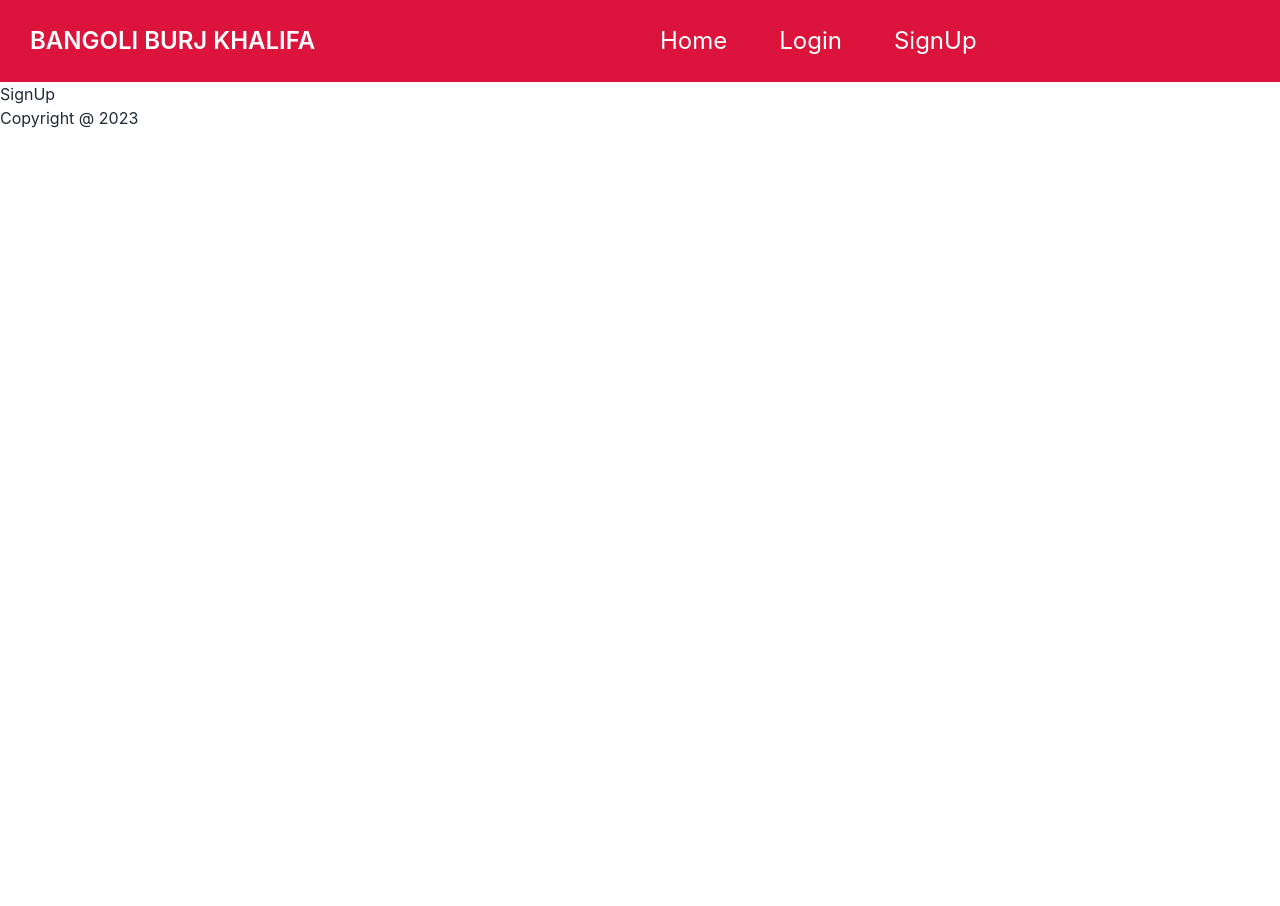
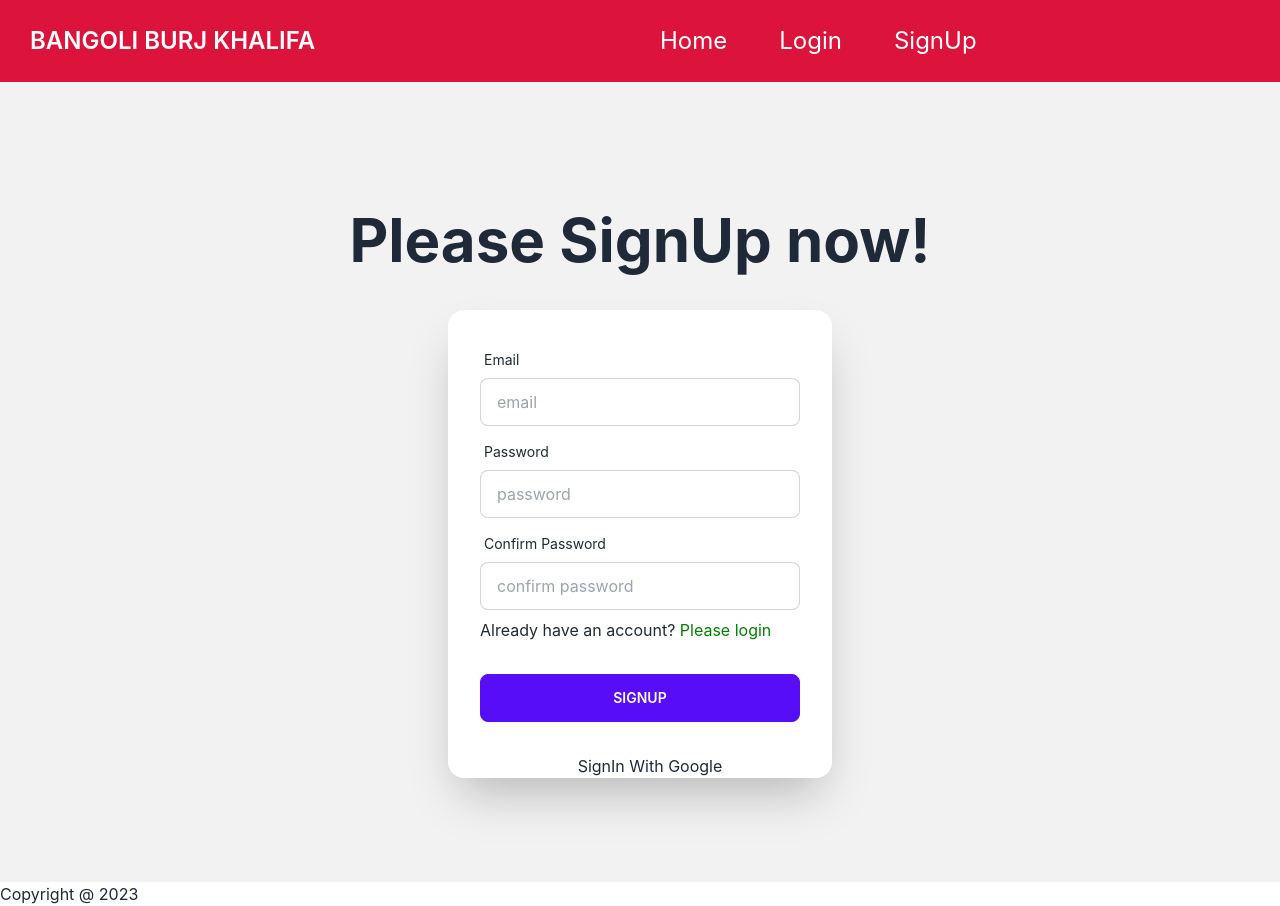
Before and after one commit to sazzadhossain1/-bangoli-burj-khalifa, a React (Create React App) app: page /signUp in a window 1280 px wide. Before the commit the page ends 800 px from the top, so only its background shows below. Built offline with nearby package versions, Linux system fonts and the light colour scheme.

Commit message:
make carousel and create signUp field

```diff
--- /dev/null
+++ b/src/components/Carousel/Carousel.js
@@ -0,0 +1,71 @@
+import React from "react";
+
+const Carousel = () => {
+  return (
+    <div className="carousel w-full">
+      <div id="slide1" className="carousel-item relative w-full">
+        <img
+          src="https://daisyui.com/images/stock/photo-1414694762283-acccc27bca85.jpg"
+          className="w-full"
+          alt=""
+        />
+
+        <div className="absolute flex justify-between transform -translate-y-1/2 left-5 right-5 top-1/2">
+          <a href="#slide4" className="btn btn-circle">
+            ❮
+          </a>
+          <a href="#slide2" className="btn btn-circle">
+            ❯
+          </a>
+        </div>
+      </div>
+      <div id="slide2" className="carousel-item relative w-full">
+        <img
+          src="https://daisyui.com/images/stock/photo-1609621838510-5ad474b7d25d.jpg"
+          className="w-full"
+          alt=""
+        />
+        <div className="absolute flex justify-between transform -translate-y-1/2 left-5 right-5 top-1/2">
+          <a href="#slide1" className="btn btn-circle">
+            ❮
+          </a>
+          <a href="#slide3" className="btn btn-circle">
+            ❯
+          </a>
+        </div>
+      </div>
+      <div id="slide3" className="carousel-item relative w-full">
+        <img
+          src="https://daisyui.com/images/stock/photo-1625726411847-8cbb60cc71e6.jpg"
+          className="w-full"
+          alt=""
+        />
+        <div className="absolute flex justify-between transform -translate-y-1/2 left-5 right-5 top-1/2">
+          <a href="#slide2" className="btn btn-circle">
+            ❮
+          </a>
+          <a href="#slide4" className="btn btn-circle">
+            ❯
+          </a>
+        </div>
+      </div>
+      <div id="slide4" className="carousel-item relative w-full">
+        <img
+          src="https://daisyui.com/images/stock/photo-1665553365602-b2fb8e5d1707.jpg"
+          className="w-full"
+          alt=""
+        />
+        <div className="absolute flex justify-between transform -translate-y-1/2 left-5 right-5 top-1/2">
+          <a href="#slide3" className="btn btn-circle">
+            ❮
+          </a>
+          <a href="#slide1" className="btn btn-circle">
+            ❯
+          </a>
+        </div>
+      </div>
+    </div>
+  );
+};
+
+export default Carousel;
--- a/src/components/Home/Home.js
+++ b/src/components/Home/Home.js
@@ -1,7 +1,12 @@
 import React from "react";
+import Carousel from "../Carousel/Carousel";
 
 const Home = () => {
-  return <div>this is home</div>;
+  return (
+    <div>
+      <Carousel></Carousel>
+    </div>
+  );
 };
 
 export default Home;
--- a/src/components/SignUp/SignUp.js
+++ b/src/components/SignUp/SignUp.js
@@ -1,7 +1,72 @@
 import React from "react";
+import { Link } from "react-router-dom";
 
 const SignUp = () => {
-  return <div>SignUp</div>;
+  return (
+    <div>
+      <div className="hero min-h-screen bg-base-200">
+        <div className="hero-content flex-col ">
+          <div className="text-center lg:text-left">
+            <h1 className="text-6xl font-bold my-6">Please SignUp now!</h1>
+          </div>
+          <div className="card flex-shrink-0 w-full max-w-sm shadow-2xl bg-base-100">
+            <form className="card-body">
+              <div className="form-control">
+                <label className="label">
+                  <span className="label-text">Email</span>
+                </label>
+                <input
+                  type="email"
+                  name="email"
+                  placeholder="email"
+                  className="input input-bordered"
+                  required
+                />
+              </div>
+              <div className="form-control">
+                <label className="label">
+                  <span className="label-text">Password</span>
+                </label>
+                <input
+                  type="password"
+                  name="password"
+                  placeholder="password"
+                  className="input input-bordered"
+                  required
+                />
+              </div>
+              <div className="form-control">
+                <label className="label">
+                  <span className="label-text">Confirm Password</span>
+                </label>
+                <input
+                  type="password"
+                  name="confirm"
+                  placeholder="confirm password"
+                  className="input input-bordered"
+                />
+              </div>
+
+              <h1>
+                Already have an account?{" "}
+                <Link style={{ color: "green" }} to="/login">
+                  Please login
+                </Link>
+              </h1>
+
+              <div className="form-control mt-6">
+                <button className="btn btn-primary">SignUp</button>
+              </div>
+            </form>
+
+            <button className="googleBtn">
+              <p className="ml-5">SignIn With Google</p>
+            </button>
+          </div>
+        </div>
+      </div>
+    </div>
+  );
 };
 
 export default SignUp;
```
